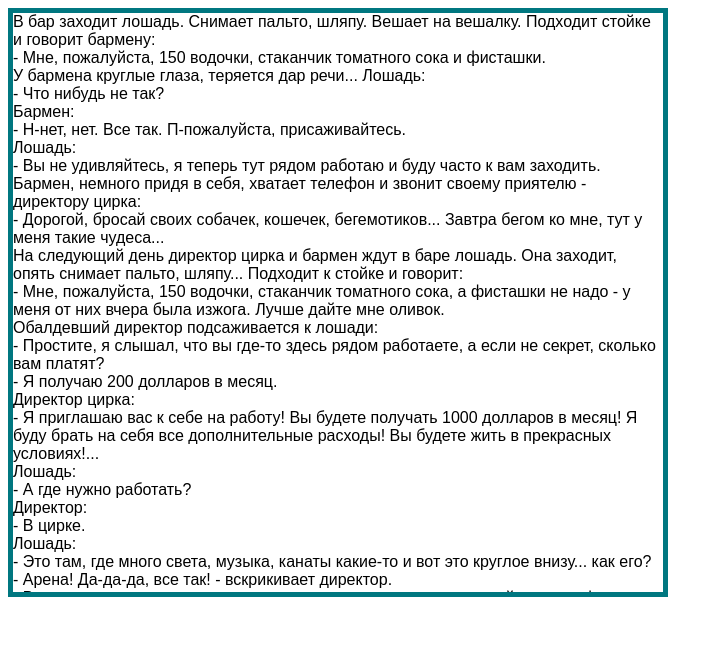
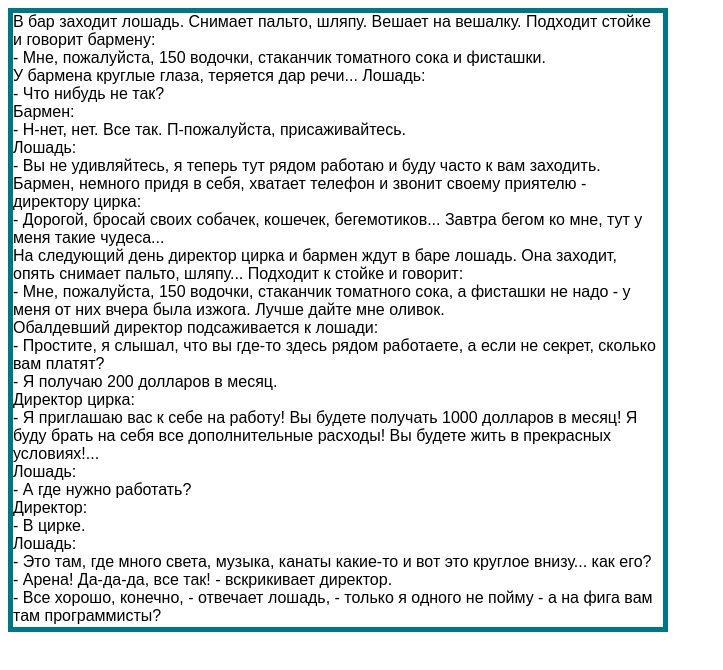
Before and after one commit to khkrn/cours_frontend_test, a plain HTML site: page index.html in a window 1280 px wide. Shown: the whole page, without its empty margins (0-723 px from the left). Drawn offline with Linux system fonts and the light colour scheme.

Commit message:
Update index.html

```diff
--- a/index.html
+++ b/index.html
@@ -10,7 +10,7 @@
         font-size: 16px;
         border: 5px solid rgb(0, 119, 128);
         width: 650px;
-        height: 579px;
+        height: 614px;
         overflow: hidden;
       }
 
```
